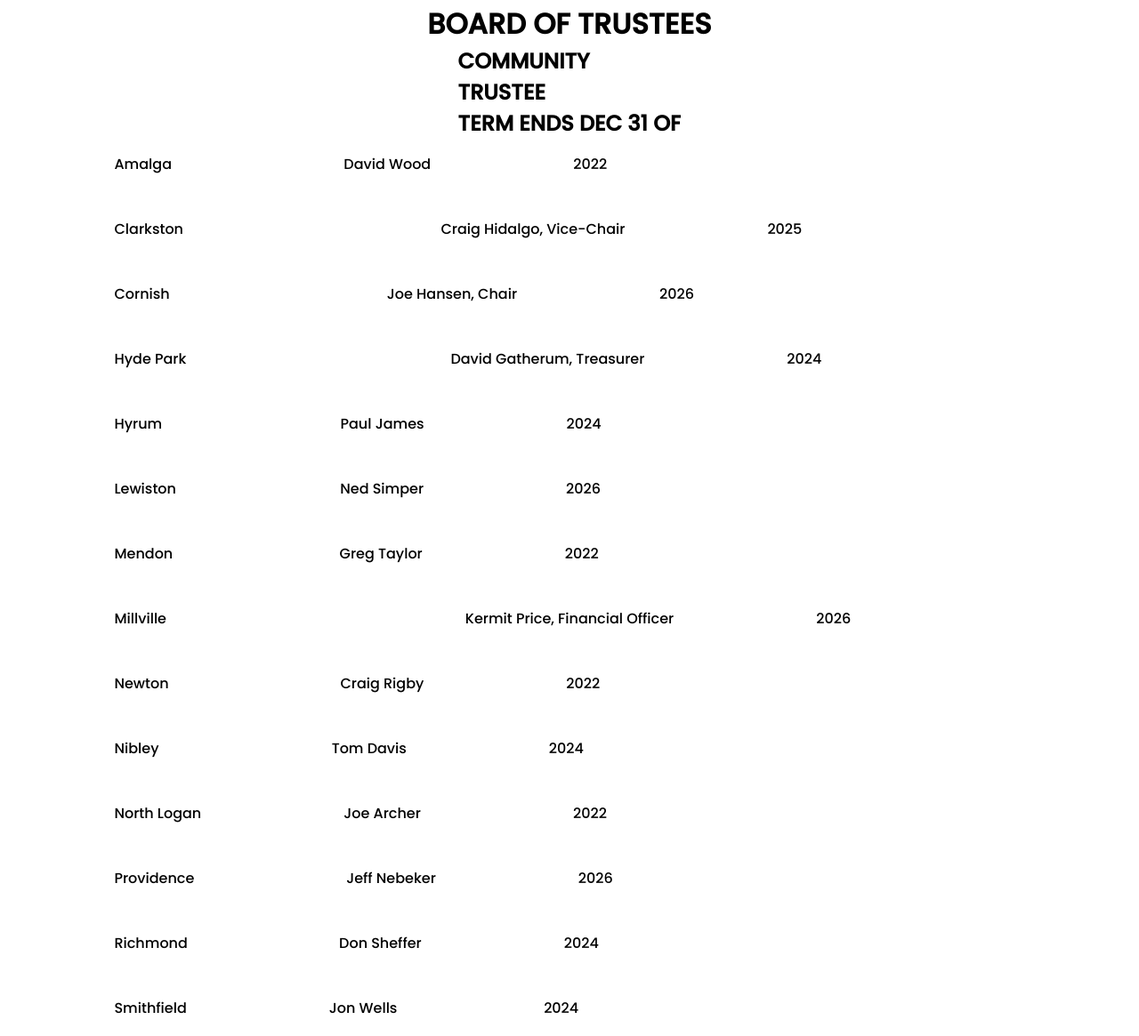
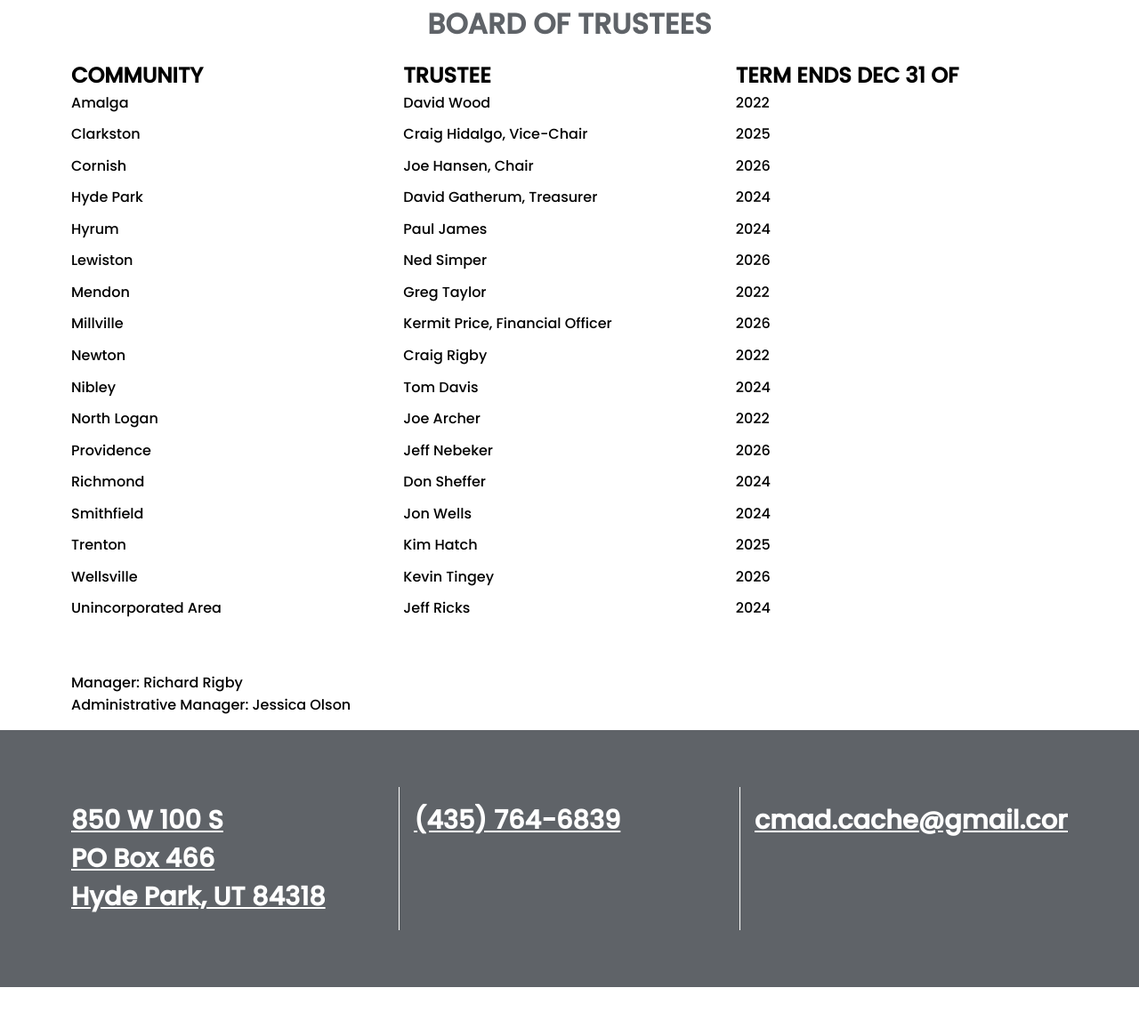
Before and after one commit to marmikmewada/CMADTEST, a plain HTML site: page CMAD/Trustees.html in a window 1280 px wide. Shown: the part 743-1908 px from the top of the page at 89% size. After the commit the page ends 1853 px from the top, so only its background shows below. Drawn offline with Linux system fonts and the light colour scheme.

Commit message:
Add files via upload

```diff
--- a/CMAD/Trustees.css
+++ b/CMAD/Trustees.css
@@ -171,29 +171,113 @@
     align-items: center;
     justify-content: center;
     padding: 0 5rem;
+    gap: 1rem;
 
+}
+.links>h1{
+  color: var(--heading-color);
 }
 
 .links>.table{
-    display: flex;
-    flex-direction: column;
-    justify-content: center;
-    align-items: flex-start;
-    gap: 1rem;
+    width: 100%;
+    min-height: 80vh;
+    display: grid;
+    grid-template-columns: repeat(3,1fr);
+    grid-template-rows: repeat(18,1fr);
+
+
+
 
 }
-.links>.table div{
+.links>.last{
+  padding-top: 2em;
+  width: 100%;
+  display: flex;
+  flex-direction: column;
+  align-items: flex-start;
+  justify-content: center;
+}
+
+.footer {
+  padding: 4rem;
+  background-color: var(--heading-color);
+  display: grid;
+  grid-template-columns: 1fr 1fr 1fr;
+  margin-top: 1em;
+}
+.footer > div:nth-child(2) {
+  border-left: 1px solid white;
+  border-right: 1px solid white;
+}
+.footer > div {
+  padding: 1em;
+}
+.footer > div > h1 {
+  color: var(--color1);
+  text-decoration: underline;
+  font-size: 1.8em;
+}
+.footer > .address {
+  grid-column: 1/2;
+}
+.footer > .phone {
+  grid-column: 2/3;
+}
+.footer > .email {
+  grid-column: 3/-1;
+}
+/* footer ends here  */
+
+
+
+@media only screen and (max-width: 1000px) {
+  .container>.navbar {
+    width: 40%;
+  }
+  .section>.links{
+    padding: 0 1rem;
+  }
+  .footer {
     display: grid;
-    grid-template-columns:1fr 1fr 1fr;
-    padding: 1rem;
-    gap: 10em;
+    grid-template-columns: 1fr;
+    grid-template-rows: 1fr 1fr 1fr;
+  }
+  .footer > .address {
+    grid-row: 1/2;
+    grid-column: 1/2;
+  }
+  .footer>div>h1{
+    font-size: 1.2em;
+  }
+  .footer > div:nth-child(2) {
+    border-top: 1px solid white;
+    border-bottom: 1px solid white;
+    border-left: none;
+    border-right: none;
+  }
+  .footer > .phone {
+    grid-row: 2/3;
+    grid-column: 1/2;
+
+  }
+  .footer > .email {
+    grid-row: 3/-1;
+    grid-column: 1/2;
+  }
+
 }
-.table>div>p:nth-child(1){
-    grid-column: 1/2;
+@media only screen and (max-width: 577px) {
+  .container>.navbar {
+    width: 80%;
+  }
+  .section>.content{
+    padding: 2rem 1rem;
+  }
+  .section>.links>.table>div>h2{
+    font-size: 0.8rem;
+  }
+  .section>.links>.table>div>p{
+    font-size: 0.5rem;
+  }
+
 }
-.table>div>p:nth-child(2){
-    grid-column: 2/3;
-}
-.table>div>p:nth-child(3){
-    grid-column: 3/-1;
-}
--- a/CMAD/Trustees.html
+++ b/CMAD/Trustees.html
@@ -14,7 +14,6 @@
     <title>CMAD</title>
   </head>
   <body>
-
     <!-- container starts here  -->
     <div class="container">
       <!-- navbar starts  -->
@@ -41,131 +40,262 @@
           <i id="menu-icon" class="fa-solid fa-bars"></i>
         </div>
 
-
         <div class="content">
-          <h1>
-            CMAD Trustees
-          </h1>
+          <h1>CMAD Trustees</h1>
           <p>
-            The Cache MAD is governed by a board of trustees. Each city council and the County Council appoints a trustee to the board for a term of 4 years. The trustees meet on the fourth Thursday of each month except for November and December. Those months, they meet on the second Thursday.
+            The Cache MAD is governed by a board of trustees. Each city council
+            and the County Council appoints a trustee to the board for a term of
+            4 years. The trustees meet on the fourth Thursday of each month
+            except for November and December. Those months, they meet on the
+            second Thursday.
           </p>
           <p>
-            Public hearings are held to adopt each year’s budget, change the certified tax rate (if necessary), annex new areas, and for other reasons specified by the Utah Code. All public hearings are announced in the legal notices section of The Herald Journal and posted on the CMAD website and the <span><a href="http://pmn.utah.gov/">Public Meeting Notice</a></span> website.
+            Public hearings are held to adopt each year’s budget, change the
+            certified tax rate (if necessary), annex new areas, and for other
+            reasons specified by the Utah Code. All public hearings are
+            announced in the legal notices section of The Herald Journal and
+            posted on the CMAD website and the
+            <span
+              ><a href="http://pmn.utah.gov/">Public Meeting Notice</a></span
+            >
+            website.
           </p>
           <p>
-            Financial reports and budgets can be found on the <span><a href="https://reporting.auditor.utah.gov/searchreports/s/">State Auditor Reporting</a></span> site. Select "Local and Special Service District" then "Cache Mosquito Abatement District".
+            Financial reports and budgets can be found on the
+            <span
+              ><a href="https://reporting.auditor.utah.gov/searchreports/s/"
+                >State Auditor Reporting</a
+              ></span
+            >
+            site. Select "Local and Special Service District" then "Cache
+            Mosquito Abatement District".
           </p>
           <p>
-            The <span><a href="https://transparent.utah.gov/">Utah Transparency Website</a></span> allows you to view expenses and revenues by line item for CMAD. Select "Special Service District" as the level and "Cache Mosquito Abatement District" as the entity to see the records.
+            The
+            <span
+              ><a href="https://transparent.utah.gov/"
+                >Utah Transparency Website</a
+              ></span
+            >
+            allows you to view expenses and revenues by line item for CMAD.
+            Select "Special Service District" as the level and "Cache Mosquito
+            Abatement District" as the entity to see the records.
           </p>
         </div>
 
         <div class="logo">
-          <img src="/images/logo.jpg" alt="">
-          <p><span><a href="https://www.cachemosquito.com/resources.html">Additional Resources</a></span></p>
-          <p>Policies of the District may be found <span><a href="https://www.cachemosquito.com/policies.html">here</a></span>.</p>
+          <img src="/images/logo.jpg" alt="" />
+          <p>
+            <span
+              ><a href="https://www.cachemosquito.com/resources.html"
+                >Additional Resources</a
+              ></span
+            >
+          </p>
+          <p>
+            Policies of the District may be found
+            <span
+              ><a href="https://www.cachemosquito.com/policies.html"
+                >here</a
+              ></span
+            >.
+          </p>
         </div>
 
         <div class="links">
           <h1>BOARD OF TRUSTEES</h1>
-          <div class="head">
-            <h2>COMMUNITY</h2>
-            <h2>TRUSTEE</h2>
-            <h2>TERM ENDS DEC 31 OF</h2>
-          </div>
+
+          <!-- table starts  -->
           <div class="table">
             <div>
+              <h2>COMMUNITY</h2>
+            </div>
+            <div>
+              <h2>TRUSTEE</h2>
+            </div>
+            <div>
+              <h2>TERM ENDS
+                DEC 31 OF
+              </h2>
+            </div>
+
+            <div>
               <p>Amalga</p>
+            </div>
+            <div>
               <p>David Wood</p>
+            </div>
+            <div>
               <p>2022</p>
             </div>
             <div>
               <p>Clarkston</p>
+            </div>
+            <div>
               <p>Craig Hidalgo, Vice-Chair</p>
+            </div>
+            <div>
               <p>2025</p>
             </div>
             <div>
               <p>Cornish</p>
+            </div>
+            <div>
               <p>Joe Hansen, Chair</p>
+            </div>
+            <div>
               <p>2026</p>
             </div>
             <div>
               <p>Hyde Park</p>
-              <p>	David Gatherum, Treasurer</p>
+            </div>
+            <div>
+              <p>David Gatherum, Treasurer</p>
+            </div>
+            <div>
               <p>2024</p>
             </div>
             <div>
               <p>Hyrum</p>
+            </div>
+            <div>
               <p>Paul James</p>
+            </div>
+            <div>
               <p>2024</p>
             </div>
             <div>
               <p>Lewiston</p>
+            </div>
+            <div>
               <p>Ned Simper</p>
+            </div>
+            <div>
               <p>2026</p>
             </div>
             <div>
               <p>Mendon</p>
+            </div>
+            <div>
               <p>Greg Taylor</p>
+            </div>
+            <div>
               <p>2022</p>
             </div>
             <div>
               <p>Millville</p>
+            </div>
+            <div>
               <p>Kermit Price, Financial Officer</p>
+            </div>
+            <div>
               <p>2026</p>
             </div>
             <div>
               <p>Newton</p>
+            </div>
+            <div>
               <p>Craig Rigby</p>
+            </div>
+            <div>
               <p>2022</p>
             </div>
             <div>
               <p>Nibley</p>
+            </div>
+            <div>
               <p>Tom Davis</p>
+            </div>
+            <div>
               <p>2024</p>
             </div>
             <div>
               <p>North Logan</p>
+            </div>
+            <div>
               <p>Joe Archer</p>
+            </div>
+            <div>
               <p>2022</p>
             </div>
             <div>
               <p>Providence</p>
+            </div>
+            <div>
               <p>Jeff Nebeker</p>
+            </div>
+            <div>
               <p>2026</p>
             </div>
             <div>
               <p>Richmond</p>
+            </div>
+            <div>
               <p>Don Sheffer</p>
+            </div>
+            <div>
               <p>2024</p>
             </div>
             <div>
               <p>Smithfield</p>
+            </div>
+            <div>
               <p>Jon Wells</p>
+            </div>
+            <div>
               <p>2024</p>
             </div>
             <div>
               <p>Trenton</p>
+            </div>
+            <div>
               <p>Kim Hatch</p>
-              <p>	2025</p>
+            </div>
+            <div>
+              <p>2025</p>
             </div>
             <div>
               <p>Wellsville</p>
+            </div>
+            <div>
               <p>Kevin Tingey</p>
+            </div>
+            <div>
               <p>2026</p>
             </div>
             <div>
               <p>Unincorporated Area</p>
+            </div>
+            <div>
               <p>Jeff Ricks</p>
+            </div>
+            <div>
               <p>2024</p>
             </div>
+
           </div>
           <!-- table ends  -->
+          <div class="last">
+            <p>Manager: Richard Rigby</p>
+            <p>Administrative Manager: Jessica Olson</p>
+          </div>
         </div>
         <!-- links ends  -->
-
       </div>
       <!-- section ends  -->
+      <div class="footer">
+        <div class="address">
+          <h1>850 W 100 S</h1>
+          <h1>PO Box 466</h1>
+          <h1>Hyde Park, UT 84318</h1>
+        </div>
+        <div class="phone">
+          <h1>(435) 764-6839</h1>
+        </div>
+        <div class="email">
+          <h1>cmad.cache@gmail.com</h1>
+        </div>
+      </div>
     </div>
     <!-- container ends  -->
 
```
Also changed, not shown: CMAD/index.css (+61 -1 lines). Lines whose indentation alone changed are shown as unchanged.
